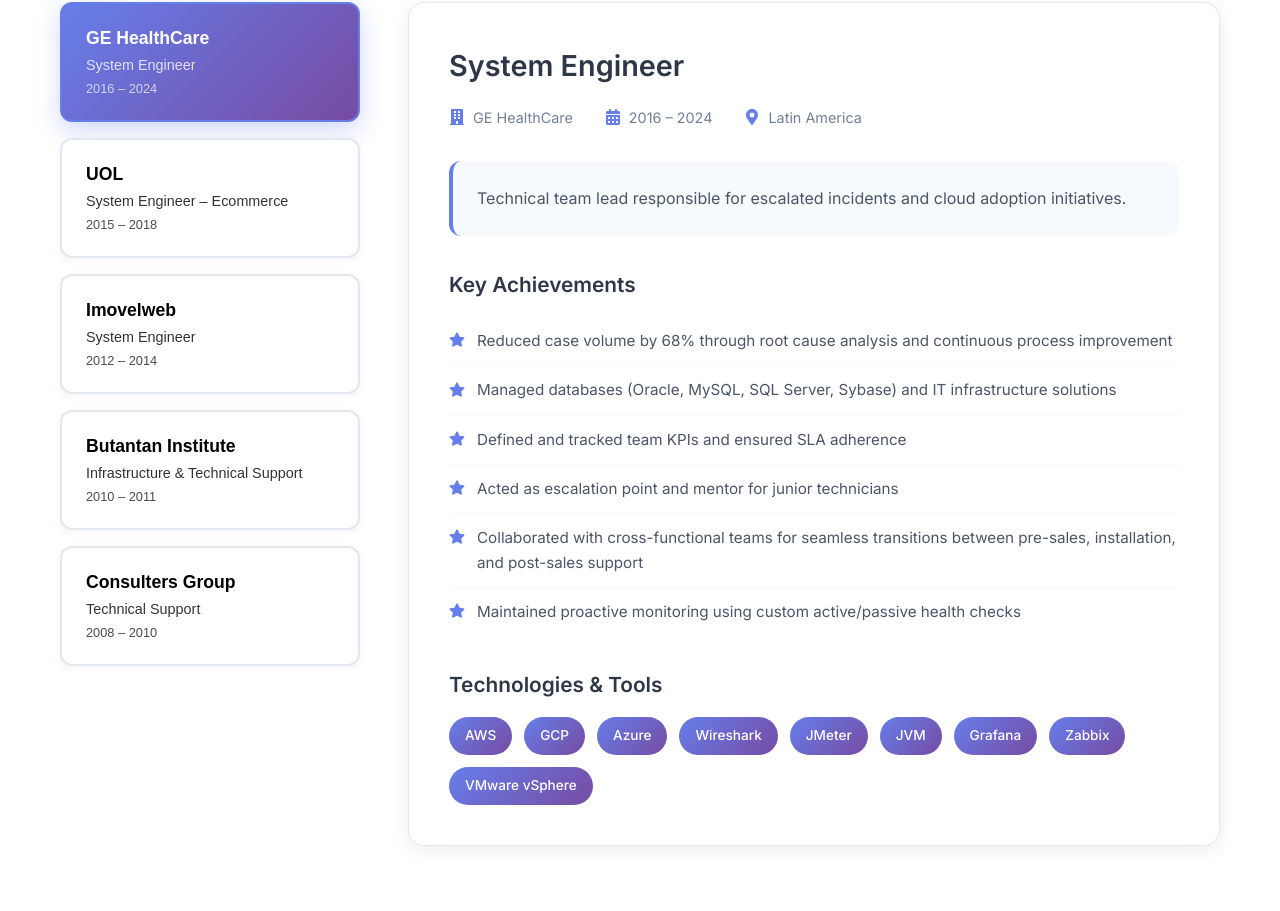
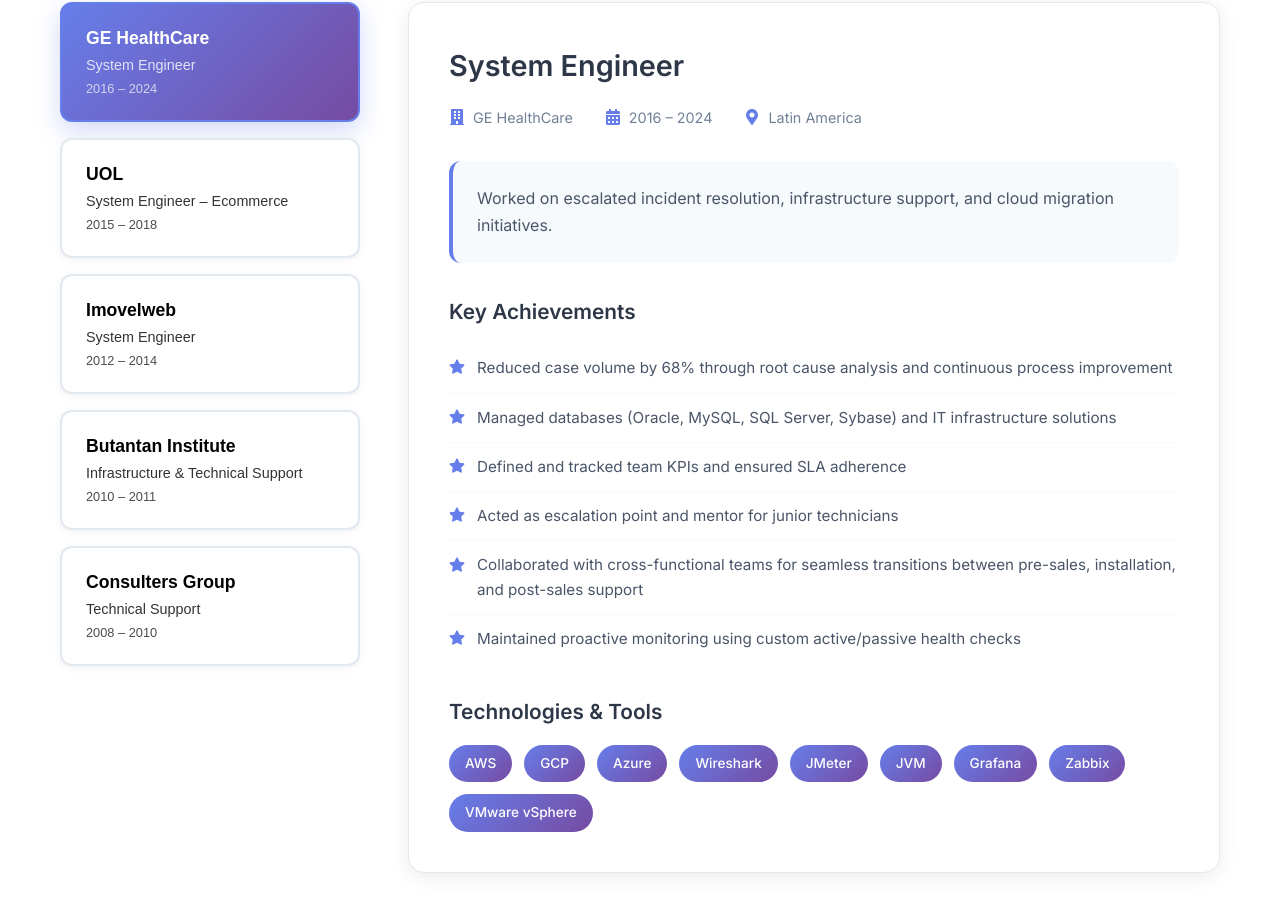
Before and after one commit to horebe/ivanamaro.com.au, a React (Create React App) app: page / in a window 1280 px wide. Shown: the part 3151-4062 px from the top of the page. Built offline with nearby package versions, Linux system fonts and the light colour scheme.

Commit message:
shift GE Healthcare

```diff
--- a/src/components/Experience.js
+++ b/src/components/Experience.js
@@ -11,7 +11,7 @@
       position: "System Engineer",
       duration: "2016 – 2024",
       location: "Latin America",
-      description: "Technical team lead responsible for escalated incidents and cloud adoption initiatives.",
+      description: "Worked on escalated incident resolution, infrastructure support, and cloud migration initiatives.",
       achievements: [
         "Reduced case volume by 68% through root cause analysis and continuous process improvement",
         "Managed databases (Oracle, MySQL, SQL Server, Sybase) and IT infrastructure solutions",
```
